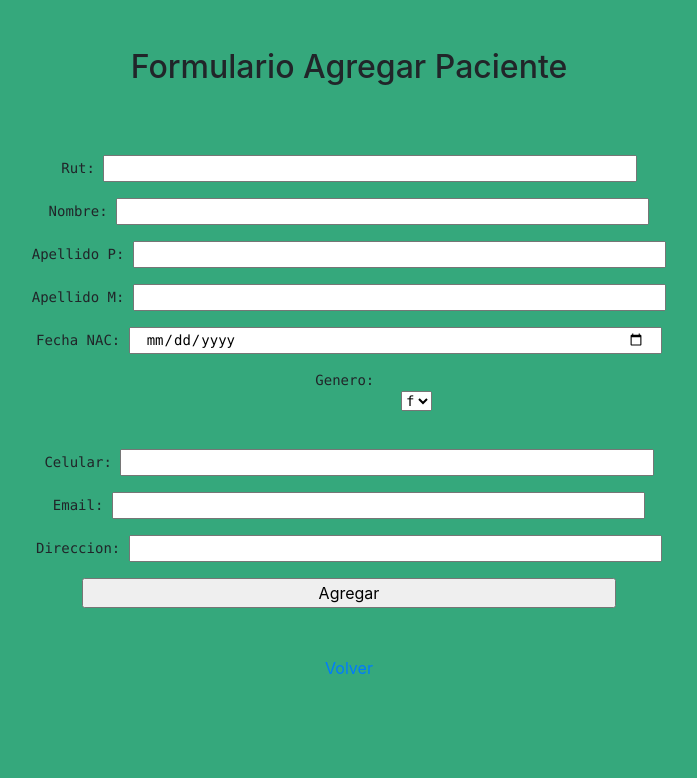
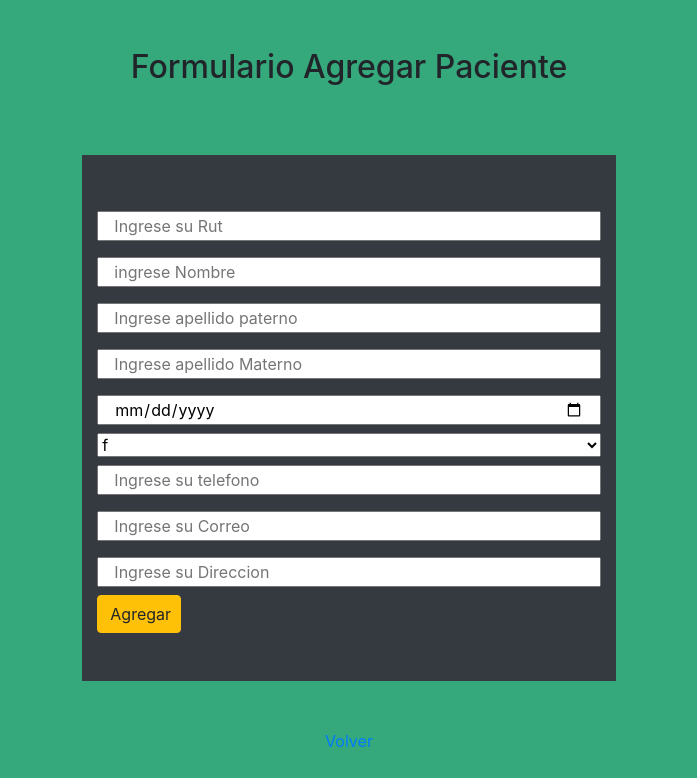
Before and after one commit to allvarezz/fundacion, a Django app: page /fundacion/paciente_add/ in a window 1280 px wide. Shown: the part 83-861 px from the top of the page, without its empty margins (291-988 px from the left). Before the commit the page ends 757 px from the top, so only its background shows below. Run offline with Django 5.2, Linux system fonts and the light colour scheme; a user stored in the database is signed in; data comes from the database, SQL or seed files in the repository; some libraries are stand-ins or nearby versions.

Commit message:
estilizando formulario

```diff
--- a/alumnos/static/css/estilos.css
+++ b/alumnos/static/css/estilos.css
@@ -54,3 +54,8 @@ nav  div  ul  li a:hover{
     color: black !important;
     border-radius: 5px !important;
 }
+
+form{
+    display: flex;
+    flex-direction: column;
+}
--- a/alumnos/templates/alumnos/paciente_add.html
+++ b/alumnos/templates/alumnos/paciente_add.html
@@ -3,26 +3,26 @@
 
 {% block titulo  %} Add paciente{% endblock %}
 {% block contenido %}
-    <div style="text-align: center;">
+
         <h2 class="mt-5"> Formulario Agregar Paciente</h2><br><br>
-        <form action="{% url 'paciente_add' %}" method="POST">
+        <form action="{% url 'paciente_add' %}" method="POST" class="container py-5 col-lg-5 bg-dark">
             {% csrf_token %}
-            <pre>Rut: <input class="col-lg-5" type="text" name="rut" ></pre>
-            <pre>Nombre: <input class="col-lg-5" type="text" name="nombre" ></pre>
-            <pre>Apellido P: <input class="col-lg-5" type="text" name="paterno" ></pre>
-            <pre>Apellido M: <input class="col-lg-5" type="text" name="materno"></pre>
-            <pre>Fecha NAC: <input class="col-lg-5" type="date" name="fechaNac" ></pre>
-            <pre>Genero:
+            <input class="col-lg-12 my-2" type="text" name="rut" placeholder="Ingrese su Rut" >
+            <input class="col-lg-12 my-2" type="text" name="nombre"  placeholder="ingrese Nombre">
+            <input class="col-lg-12 my-2" type="text" name="paterno" placeholder="Ingrese apellido paterno">
+            <input class="col-lg-12 my-2" type="text" name="materno" placeholder="Ingrese apellido Materno">
+             <input class="col-lg-12 my-2" type="date" name="fechaNac" >
+
                 <select name="genero">
                     {% for genero in generos %}
                         <option value="{{ genero.id_genero }}">{{ genero.genero }}</option>
                     {% endfor %}
                 </select>
-            </pre>
-            <pre>Celular: <input class="col-lg-5" type="text" name="telefono"></pre>
-            <pre>Email: <input class="col-lg-5" type="email" name="email" ></pre>
-            <pre>Direccion: <input class="col-lg-5" type="text" name="direccion" ></pre>
-            <input class="col-lg-5" type="submit" name="opcion" value="Agregar">
+
+            <input class="col-lg-12 my-2" type="text" name="telefono" placeholder="Ingrese su telefono">
+            <input class="col-lg-12 my-2" type="email" name="email" placeholder="Ingrese su Correo" >
+            <input class="col-lg-12 my-2" type="text" name="direccion"  placeholder="Ingrese su Direccion ">
+            <input class="col-lg-2 btn btn-warning" type="submit" name="opcion" value="Agregar">
         </form><br><br>
         <a href="{% url 'paciente_list' %}">Volver</a><br>
         {% if mensaje %}
@@ -32,5 +32,5 @@
 
         </div>
         {% endif %}
-    </div>
+
     {% endblock %}
```
